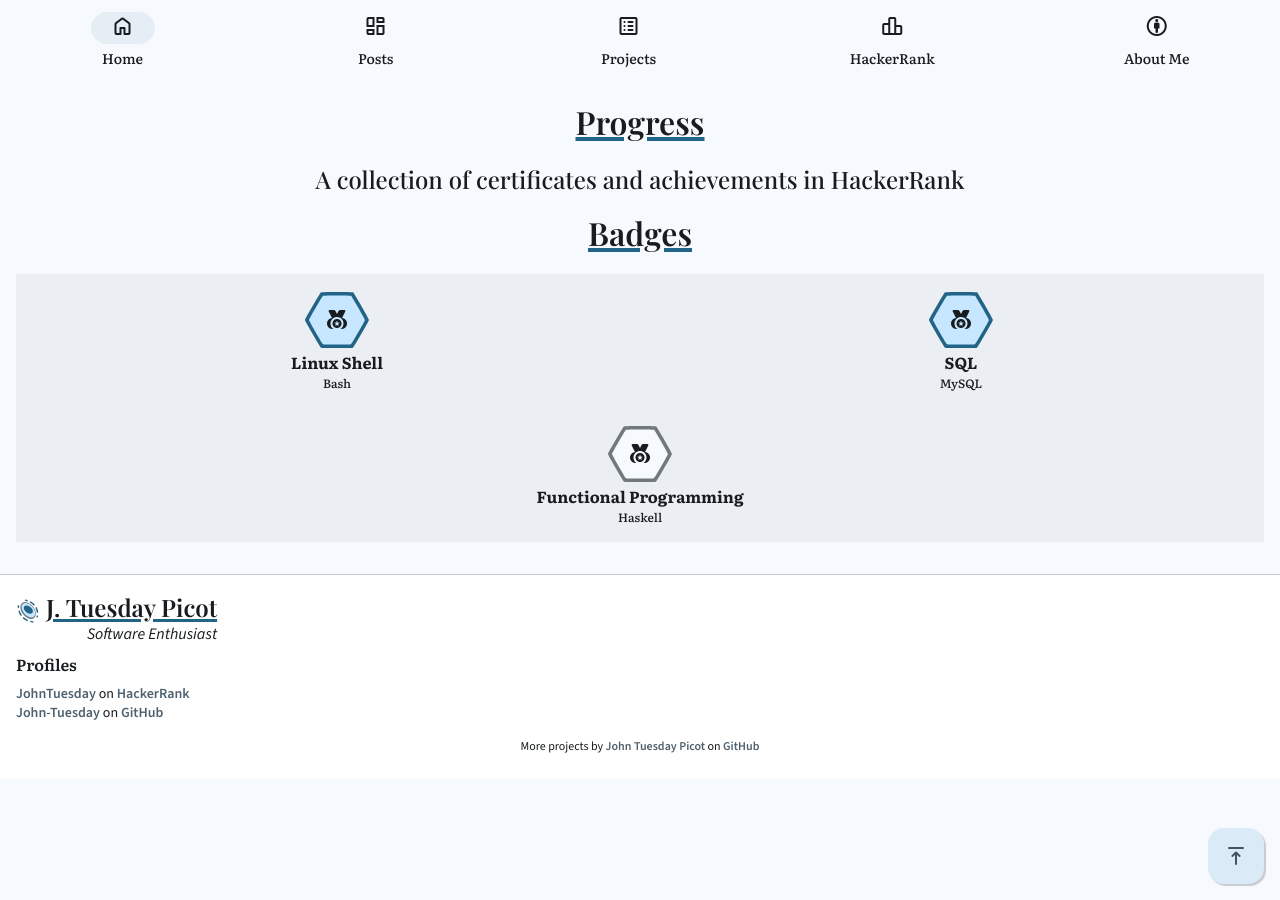
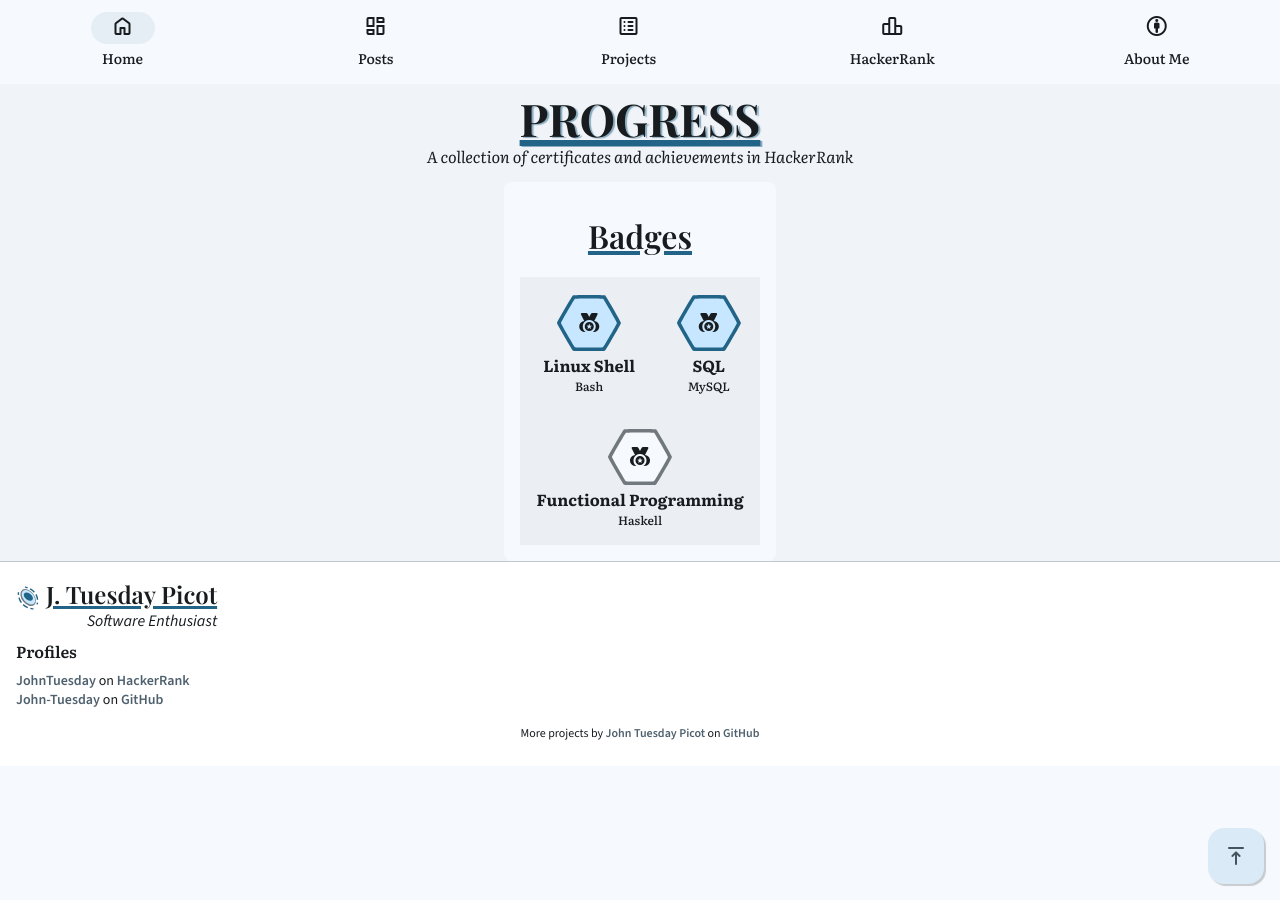
Before and after one commit to John-Tuesday/John-Tuesday.github.io, a Jekyll site: the page built from hackerrank/badges.html, in a window 1280 px wide. Built offline with Jekyll 4.4.1, drawn with Linux system fonts in a browser that asks for light colours; some web fonts are replaced.

Commit message:
Implement page styling

```diff
--- a/_layouts/page.html
+++ b/_layouts/page.html
@@ -1,14 +1,14 @@
 ---
 layout: default
 ---
-<article class="page-content">
+<article class="page-container">
   <header class="page-header">
     <h1 class="page-title">{{ page.title | escape }}</h1>
     {%- if page.subtitle -%}
     <h2 class="page-subtitle">{{ page.subtitle | escape }}</h2>
     {%- endif -%}
   </header>
-  <section id="main-content">
+  <section class="page-content">
     {{ content }}
   </section>
 </article>
--- a/assets/css/default.scss
+++ b/assets/css/default.scss
@@ -48,6 +48,7 @@
 @use "screen";
 @use "theme/m3-icon";
 // @use "common/dropdown";
+@use "page";
 @use "footer";
 @use "nav-bar";
 @use "about";
```
